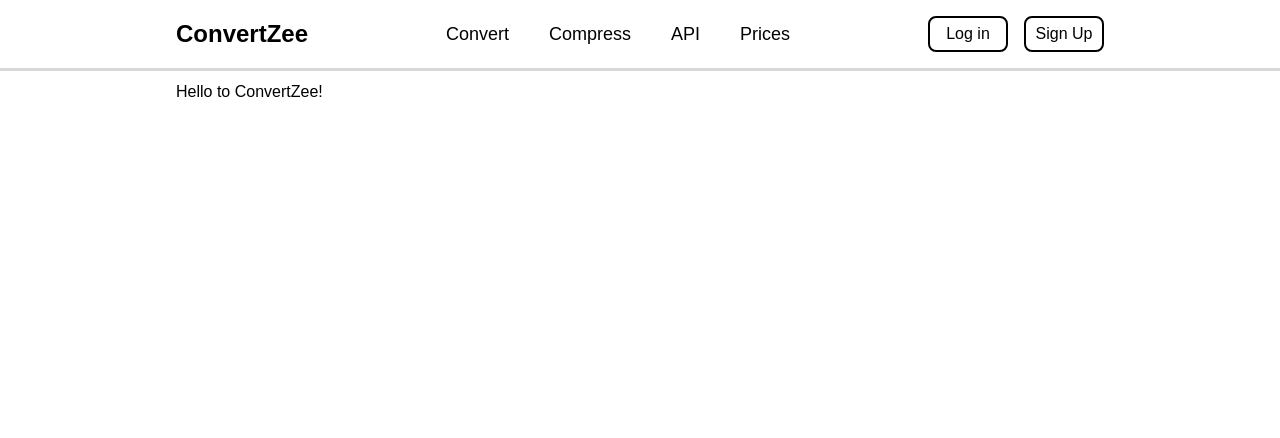
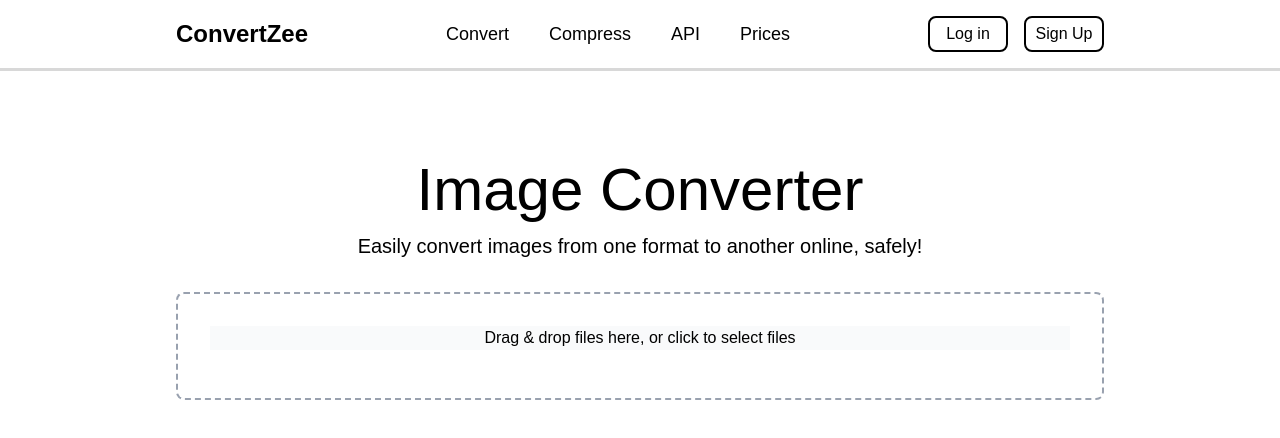
Before and after one commit to beatenstratblues/convertzee_frontend, a Next.js app: page / in a window 1280 px wide. Shown: the top 438 px of the page. Built offline with nearby package versions, Linux system fonts and the light colour scheme.

Commit message:
Drag androp added

```diff
--- a/app/convert/page.js
+++ /dev/null
@@ -1,9 +0,0 @@
-const page = () => {
-  return (
-    <div className="h-full">
-        <h1 className="text-7xl text-center pt-20">Image Converter</h1>
-    </div>
-  )
-}
-
-export default page
--- /dev/null
+++ b/app/convert/png-to-jpg/page.js
@@ -0,0 +1,11 @@
+import React from 'react'
+
+const page = () => {
+  return (
+    <div>
+        PNG to JPG Converter - Coming Soon!
+    </div>
+  )
+}
+
+export default page
--- a/app/page.js
+++ b/app/page.js
@@ -1,9 +1,17 @@
-import Image from "next/image";
+import DropZone from "@/components/DropZone";
 
-export default function Home() {
+const page = () => {
   return (
-   <div className="">
-    Hello to ConvertZee!
-   </div>
+    <div className="h-full">
+      <h1 className="text-4xl text-center pt-20 md:text-6xl">
+        Image Converter
+      </h1>
+      <p className="text-center mt-3 md:text-xl">
+        Easily convert images from one format to another online, safely!
+      </p>
+      <DropZone />
+    </div>
   );
-}
+};
+
+export default page;
--- /dev/null
+++ b/components/DropZone.js
@@ -0,0 +1,43 @@
+"use client";
+import { useDropzone } from "react-dropzone";
+
+function onDrop(acceptedFiles) {
+  console.log(acceptedFiles);
+}
+
+const DropZone = () => {
+  const { getRootProps, getInputProps, acceptedFiles, isDragActive } =
+    useDropzone({
+      onDrop,
+      maxSize: 100 * 1024 * 1024,
+      accept: {
+        "image/png": [".png"],
+        "image/jpeg": [".jpg", ".jpeg"],
+        "image/tiff": [".tif", ".tiff"],
+        "image/avif": [".avif"],
+        "image/webp": [".webp"],
+      },
+      maxFiles: 1,
+    });
+
+  return (
+    <section className="mt-8 p-8 border-2 border-dashed border-gray-400 rounded-lg text-center cursor-pointer">
+      <div
+        {...getRootProps()}
+        className={isDragActive ? "bg-blue-100" : "bg-gray-50"}
+      >
+        <input {...getInputProps()} />
+        <p>Drag & drop files here, or click to select files</p>
+      </div>
+      <ul className="mt-4">
+        {acceptedFiles.map((file) => (
+          <li key={file.path}>
+            {file.path} - {file.size} bytes
+          </li>
+        ))}
+      </ul>
+    </section>
+  );
+};
+
+export default DropZone;
--- a/package.json
+++ b/package.json
@@ -12,7 +12,8 @@
     "lucide-react": "^0.548.0",
     "next": "16.0.1",
     "react": "19.2.0",
-    "react-dom": "19.2.0"
+    "react-dom": "19.2.0",
+    "react-dropzone": "^14.3.8"
   },
   "devDependencies": {
     "@tailwindcss/postcss": "^4",
```
Also changed, not shown: 1 other file (tests, documents, lock files or other folders).
